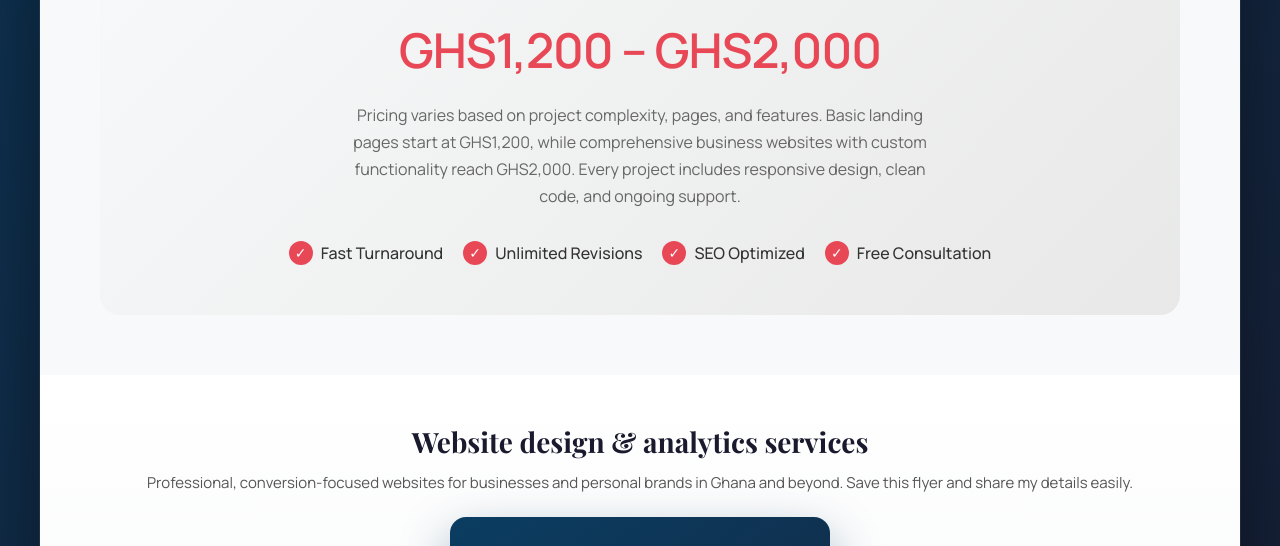
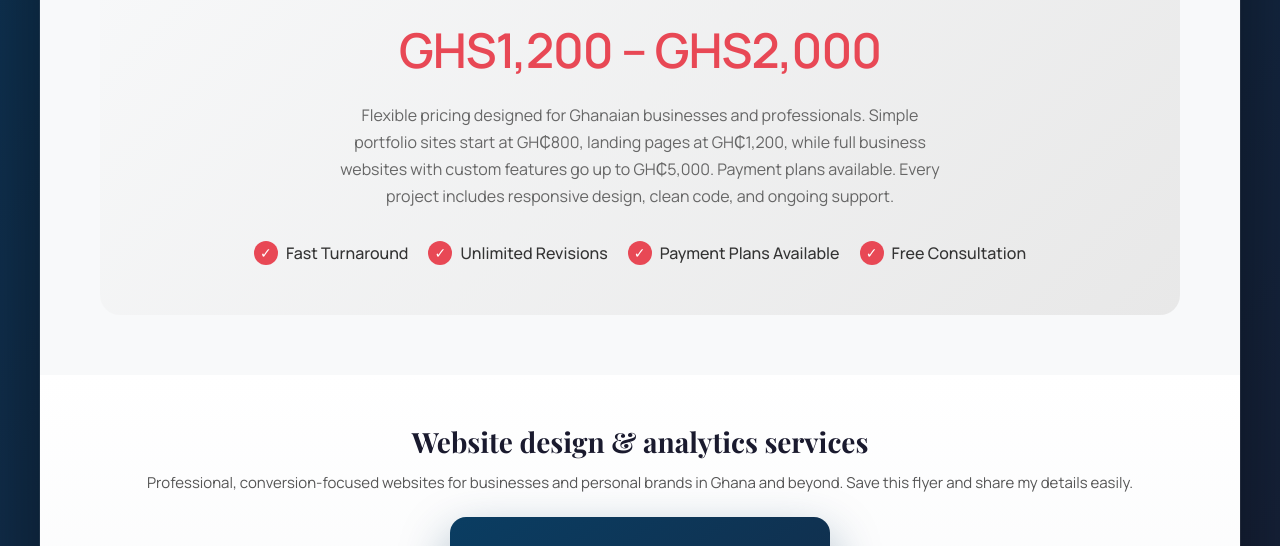
Before and after one commit to yooku98/web, a plain HTML site: page index.html in a window 1280 px wide. Shown: the part 1115-1661 px from the top of the page. Drawn offline with nearby package versions, Linux system fonts and the light colour scheme.

Commit message:
Update pricing details and add payment plans for services

```diff
--- a/index.html
+++ b/index.html
@@ -580,9 +580,10 @@
                 <h2>Transparent Pricing</h2>
                 <div class="price-range">GHS1,200 – GHS2,000</div>
                 <div class="price-details">
-                    Pricing varies based on project complexity, pages, and features. Basic landing pages
-                    start at GHS1,200, while comprehensive business websites with custom functionality reach
-                    GHS2,000. Every project includes responsive design, clean code, and ongoing support.
+                    Flexible pricing designed for Ghanaian businesses and professionals. Simple portfolio
+                    sites start at GH₵800, landing pages at GH₵1,200, while full business websites with
+                    custom features go up to GH₵5,000. Payment plans available. Every project includes
+                    responsive design, clean code, and ongoing support.
                 </div>
 
                 <div class="value-props">
@@ -596,7 +597,7 @@
                     </div>
                     <div class="value-item">
                         <div class="checkmark">✓</div>
-                        <span>SEO Optimized</span>
+                        <span>Payment Plans Available</span>
                     </div>
                     <div class="value-item">
                         <div class="checkmark">✓</div>
```
